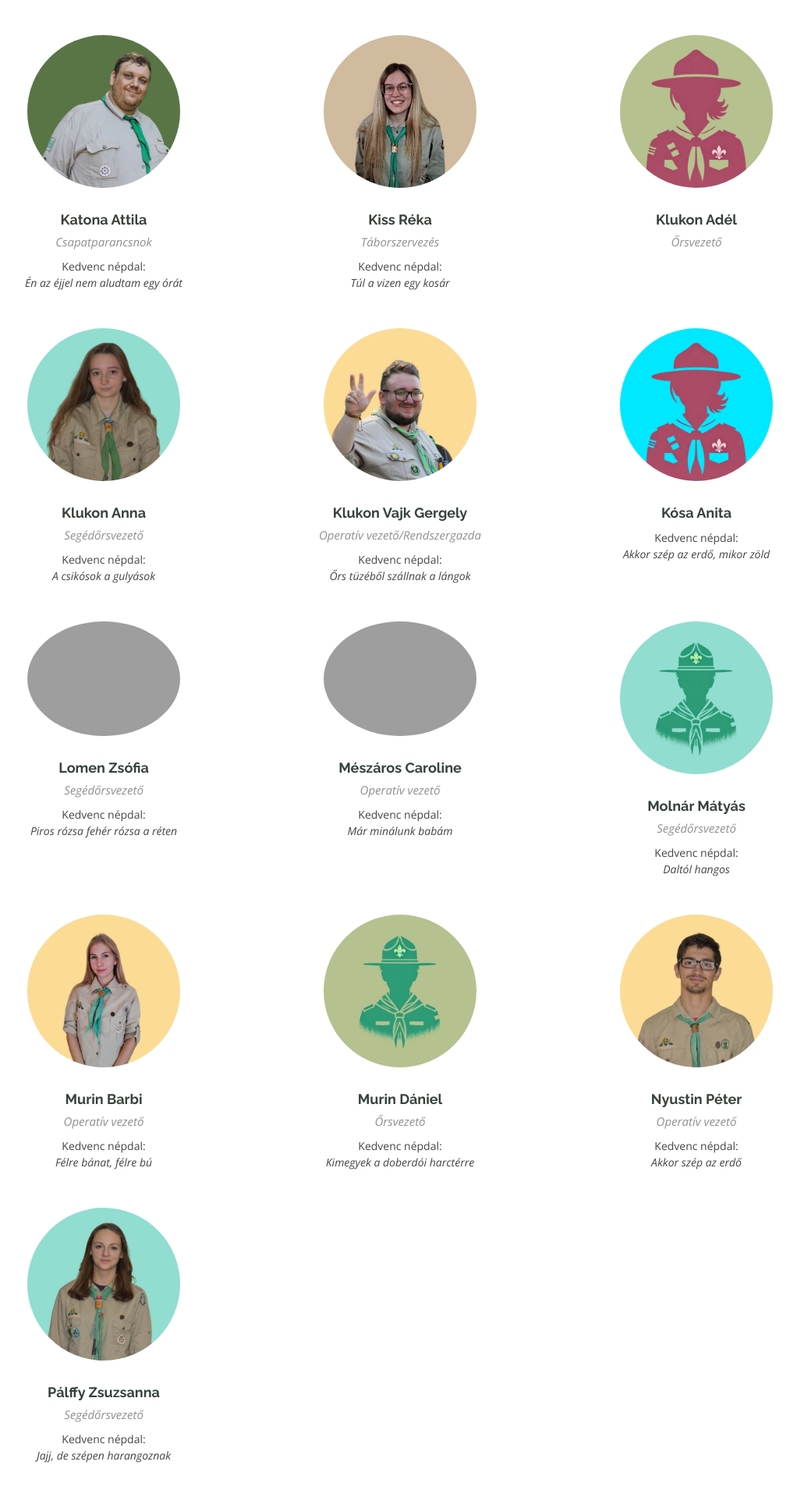
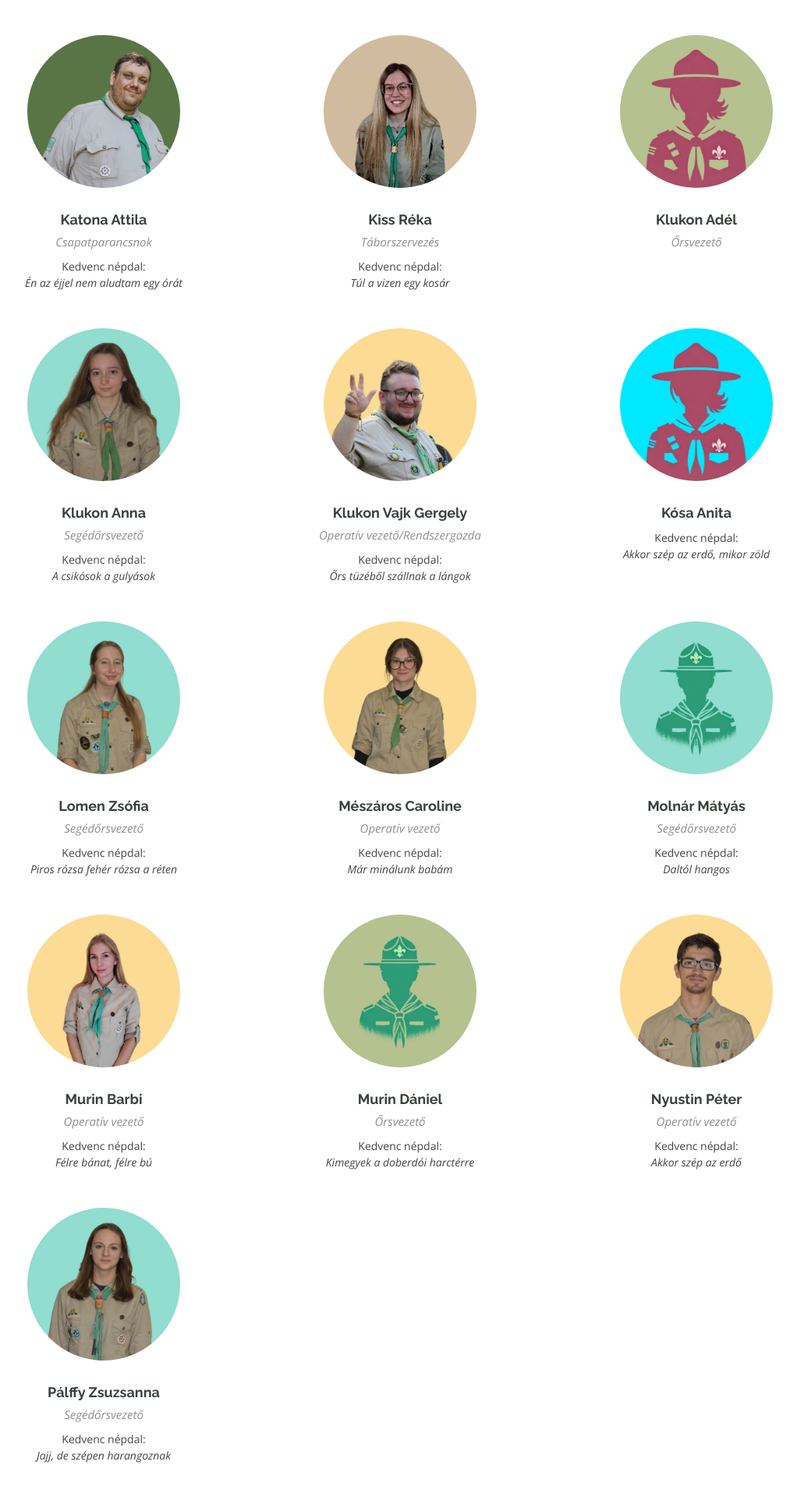
Before and after one commit to Korboncnok/v2-szent-imre-web, a PHP site: page /vezetok in a window 1280 px wide. Shown: the part 1872-3792 px from the top of the page at 78% size, without its empty margins (127-1149 px from the left). Run offline with PHP 8.4, Linux system fonts and the light colour scheme; grey boxes are pictures that could not be loaded.

Commit message:
hotfix to round2.1

```diff
--- a/vezetok.php
+++ b/vezetok.php
@@ -388,7 +388,7 @@
      <!-- Start Team Member -->
      <div class="col-lg-4 col-md-6 member playDiv" data-aos="fade-up" data-aos-delay="1900" data-audio=".">
         <div class="member-img">
-            <img src="assets/img/vezeto/lomenzsofi.jpg" class="img-fluid" alt="">
+            <img src="assets/img/vezeto/lomezsofi.jpg" class="img-fluid" alt="">
             <div class="social">
                 <a href="https://www.facebook.com/saagscout"><i class="bi bi-facebook"></i></a>
                 <a href="https://www.instagram.com/szentimrecscs/"><i class="bi bi-instagram"></i></a>
```
Also changed, not shown: assets/img/vezeto/meszaroscaroline.jpg (renamed from assets/img/vezeto/mezsaroscaroline.jpg).
